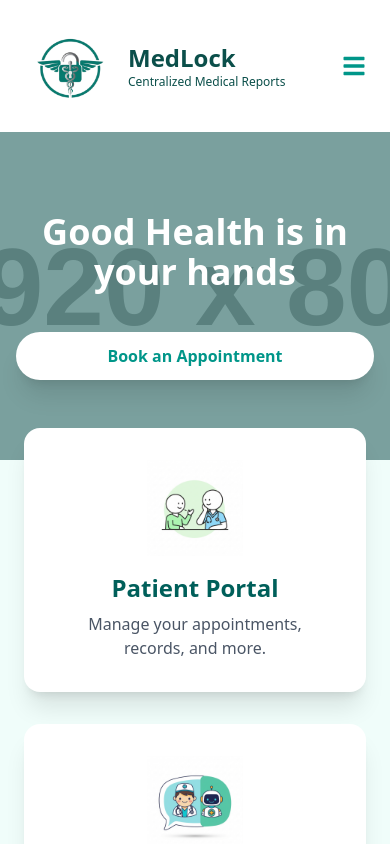
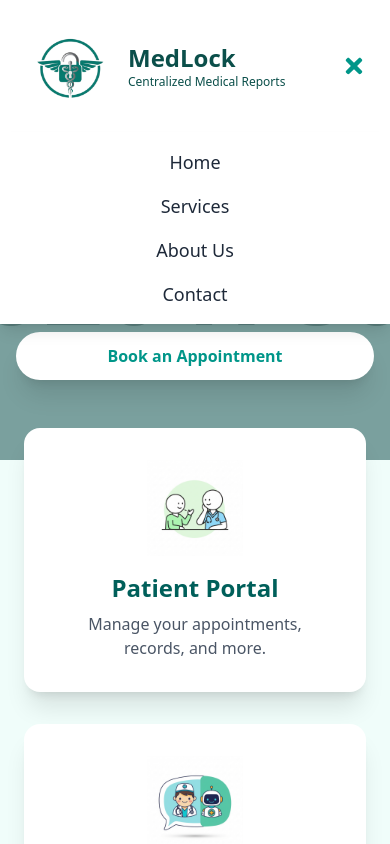
Before and after one commit to 844brijeshkumar/hospital-frontend, a React (Vite) app: page / in a window 390 px wide. Both pictures are taken after a click on the button 354 px from the left and 66 px from the top of the page. Shown: the top 844 px of the page. Built offline with nearby package versions, Linux system fonts and the light colour scheme.

Commit message:
mobile mode

```diff
--- a/src/pages/HomePage/index.jsx
+++ b/src/pages/HomePage/index.jsx
@@ -5,10 +5,12 @@ import {
   FaBars,
   FaMicrophone,
   FaStop,
+  FaTimes, // <-- Imported the close icon
 } from "react-icons/fa";
 import { Link } from "react-router-dom";
-import FallBack from "../../components/fallBack"
-// The new VoiceAssistant component
+import FallBack from "../../components/fallBack";
+
+// The VoiceAssistant component (remains unchanged)
 const VoiceAssistant = () => {
   const [isListening, setIsListening] = useState(false);
   const [status, setStatus] = useState("Press the mic to start talking.");
@@ -97,37 +99,44 @@ const VoiceAssistant = () => {
     </div>
   );
 };
-const nav =[{
-  id:1,
-  link:"/",
-  name:"Home"
+
+const nav = [
+  {
+    id: 1,
+    link: "/",
+    name: "Home",
   },
   {
-  id:2,
-  link:"/test",
-  name:"Services"
+    id: 2,
+    link: "/test",
+    name: "Services",
   },
   {
-  id:3,
-  link:"/about",
-  name:"About Us"
+    id: 3,
+    link: "/about",
+    name: "About Us",
   },
   {
-  id:4,
-  link:"/contact",
-  name:"Contact"
+    id: 4,
+    link: "/contact",
+    name: "Contact",
   },
-]
+];
 
 // The main App component
 const App = () => {
+  // State to manage mobile menu visibility
+  const [isMenuOpen, setIsMenuOpen] = useState(false);
+
+  // Function to toggle the menu state
+  const toggleMenu = () => {
+    setIsMenuOpen(!isMenuOpen);
+  };
+
   return (
     <div className={`bg-teal-50 text-gray-800`}>
-      {/* Header */}
-      {/* <FallBack/> */}
-      <header className="w-full bg-white shadow-md z-50">
+      <header className="w-full bg-white shadow-md z-50 relative">
         <nav className="container mx-auto px-6 py-4 flex items-center justify-between">
-
           <Link to="/" className="flex items-center space-x-2">
             <div className="flex items-center space-x-3">
               <div>
@@ -141,24 +150,49 @@ const App = () => {
               </div>
             </div>
           </Link>
+
+          {/* Desktop Navigation */}
           <div className="hidden md:flex space-x-6 text-gray-700 font-medium">
-           {
-            nav?.map((page,index)=>{
-              return(
+            {nav?.map((page, index) => {
+              return (
                 <Link
                   to={page.link}
                   key={index}
                   className="hover:text-teal-600 transition-colors duration-200"
                 >
                   {page.name}
-            </Link>)
-            })
-          }
+                </Link>
+              );
+            })}
           </div>
-          <button className="md:hidden text-teal-600">
+
+          {/* Mobile Menu Button */}
+          <button onClick={toggleMenu} className="md:hidden text-teal-600">
+            {isMenuOpen ? (
+              <FaTimes className="w-6 h-6" />
+            ) : (
               <FaBars className="w-6 h-6" />
+            )}
           </button>
         </nav>
+
+        {/* Mobile Menu Dropdown */}
+        {isMenuOpen && (
+          <div className="md:hidden absolute top-full left-0 w-full bg-white shadow-lg py-4">
+            <div className="flex flex-col items-center space-y-4">
+              {nav?.map((page, index) => (
+                <Link
+                  to={page.link}
+                  key={index}
+                  onClick={toggleMenu} // Close menu on link click
+                  className="hover:text-teal-600 transition-colors duration-200 text-lg"
+                >
+                  {page.name}
+                </Link>
+              ))}
+            </div>
+          </div>
+        )}
       </header>
 
       {/* Hero Section */}
@@ -206,21 +240,14 @@ const App = () => {
             </p>
           </div>
 
-          {/* AI Assistant Card - Replaced with the new component */}
-          {/* <VoiceAssistant /> */}
+          {/* AI Assistant Card */}
           <Link to="/logina">
             <div className="bg-white h-full p-8 rounded-2xl shadow-xl flex flex-col items-center text-center transition-transform transform hover:scale-105 duration-300">
               <img src="AI.png" alt="AI Icon" className="w-24 h-24 mb-4" />
               <h3 className="text-2xl font-semibold text-teal-800">
                 AI Assistant
               </h3>
-              {/* <p className="text-gray-600 mt-2">
-                Manage your appointments, records, and more.
-              </p> */}
-              <div
-                // onClick={startListening}
-                className="bg-teal-600 text-white p-2 rounded-full hover:bg-teal-700 transition-colors duration-200"
-              >
+              <div className="bg-teal-600 text-white p-2 rounded-full hover:bg-teal-700 transition-colors duration-200">
                 <FaMicrophone className="w-4 h-4" />
               </div>{" "}
             </div>
--- a/src/pages/HospitalPage/index.jsx
+++ b/src/pages/HospitalPage/index.jsx
@@ -1,23 +1,39 @@
+import React, { useState } from 'react';
 
-import React from "react";
+// The main App component that renders the complete page,
+// including the responsive header and the portal cards.
+const App = () => {
+  // useState hook to manage the state of the mobile menu (open or closed).
+  const [isMenuOpen, setIsMenuOpen] = useState(false);
 
-// This new page component displays only the Doctor and Hospital portal cards.
-// It reuses the header and footer from your original App component.
-// I have removed the import for react-icons/fa and react-router-dom/Link to make the code self-contained and resolve the compilation error.
-const NewPage = () => {
+  // A function to toggle the state of the menu.
+  const toggleMenu = () => {
+    setIsMenuOpen(!isMenuOpen);
+  };
+
   return (
-    <div className={`bg-teal-50 text-gray-800`}>
-      {/* Header - Reusing the header from the original App component */}
-      <header className="w-full bg-white shadow-md z-50">
+    <div className={`font-sans antialiased text-gray-800 bg-teal-50 min-h-screen`}>
+      {/* Header component with a drop shadow */}
+      <header className="w-full bg-white shadow-lg z-50 fixed top-0 left-0">
         <nav className="container mx-auto px-6 py-4 flex items-center justify-between">
+          {/* Logo and site title */}
           <a href="#" className="flex items-center space-x-2">
-            <img
-              src="logo.png"
-              className="w-30 h-33 text-teal-700"
-              alt="MedLock Logo"
-            />
-            <span className="text-2xl font-bold text-teal-900">MedLock</span>
+            {/* Using an inline SVG for the logo for a self-contained component */}
+            <div className="flex items-center space-x-3">
+             <div>
+               <img src="logo.png" className="h-25 w-23" alt="MedLock Logo" />
+             </div>
+             <div>
+               <h1 className="text-2xl font-bold text-[#0b4f4a]">MedLock</h1>
+               <p className="text-xs text-[#0b4f4a]">
+                 Centralized Medical Reports
+               </p>
+             </div>
+          </div>
+            {/* <span className="text-2xl font-bold text-teal-900">MedLock</span> */}
           </a>
+
+          {/* Desktop navigation menu - visible on medium screens and up */}
           <div className="hidden md:flex space-x-6 text-gray-700 font-medium">
             <a
               href="#"
@@ -44,8 +60,13 @@ const NewPage = () => {
               Contact
             </a>
           </div>
-          <button className="md:hidden text-teal-600">
-            {/* Using an inline SVG to replace FaBars for a self-contained component */}
+
+          {/* Mobile menu button - visible on small screens */}
+          <button
+            onClick={toggleMenu}
+            className="md:hidden text-teal-600 focus:outline-none"
+          >
+            {/* Using an inline SVG for the menu icon */}
             <svg
               xmlns="http://www.w3.org/2000/svg"
               className="w-6 h-6"
@@ -64,16 +85,70 @@ const NewPage = () => {
         </nav>
       </header>
 
+      {/* Mobile navigation menu - conditionally rendered */}
+      <div
+        className={`fixed top-0 left-0 h-full w-64 bg-white shadow-xl z-50 transform transition-transform duration-300 ease-in-out md:hidden ${
+          isMenuOpen ? 'translate-x-0' : '-translate-x-full'
+        }`}
+      >
+        <div className="p-6 flex flex-col items-start space-y-4">
+          {/* Close button for the mobile menu */}
+          <button
+            onClick={toggleMenu}
+            className="self-end text-gray-500 hover:text-gray-900 focus:outline-none"
+          >
+            <svg
+              xmlns="http://www.w3.org/2000/svg"
+              className="h-6 w-6"
+              fill="none"
+              viewBox="0 0 24 24"
+              stroke="currentColor"
+            >
+              <path
+                strokeLinecap="round"
+                strokeLinejoin="round"
+                strokeWidth={2}
+                d="M6 18L18 6M6 6l12 12"
+              />
+            </svg>
+          </button>
+
+          {/* Mobile navigation links */}
+          <a
+            href="#"
+            className="text-gray-700 font-medium hover:text-teal-600 transition-colors duration-200 w-full text-left"
+          >
+            Home
+          </a>
+          <a
+            href="#"
+            className="text-gray-700 font-medium hover:text-teal-600 transition-colors duration-200 w-full text-left"
+          >
+            Services
+          </a>
+          <a
+            href="#"
+            className="text-gray-700 font-medium hover:text-teal-600 transition-colors duration-200 w-full text-left"
+          >
+            About Us
+          </a>
+          <a
+            href="#"
+            className="text-gray-700 font-medium hover:text-teal-600 transition-colors duration-200 w-full text-left"
+          >
+            Contact
+          </a>
+        </div>
+      </div>
       {/* Main content container */}
-      <main className="container mx-auto px-6 py-12">
+      <main className="container  mx-auto px-6 py-12 pt-50">
         <h1 className="text-4xl md:text-5xl font-bold text-center text-teal-900 mb-12">
           Welcome Back Hospital Hands
         </h1>
         {/* Two Card Section, centered and responsive */}
         <section className="grid grid-cols-1 md:grid-cols-2 gap-8 justify-items-center">
           {/* Doctor Card */}
-          {/* A new card for the Doctor Portal */}
-          {/* Using an anchor tag instead of Link to avoid the react-router-dom dependency */}
+          {/* Using a placeholder image for the card icon */}
           <a href="#" className="w-full max-w-sm">
             <div className="bg-white p-8 rounded-2xl shadow-xl flex flex-col items-center text-center transition-transform transform hover:scale-105 duration-300 h-full">
               <img
@@ -91,8 +166,7 @@ const NewPage = () => {
           </a>
 
           {/* Hospital Card */}
-          {/* This card is taken from your original page */}
-          {/* Using an anchor tag instead of Link to avoid the react-router-dom dependency */}
+          {/* Using a placeholder image for the card icon */}
           <a href="#" className="w-full max-w-sm">
             <div className="bg-white p-8 rounded-2xl shadow-xl flex flex-col items-center text-center transition-transform transform hover:scale-105 duration-300 h-full">
               <img
@@ -121,4 +195,4 @@ const NewPage = () => {
   );
 };
 
-export default NewPage;
+export default App;
```
Lines whose indentation alone changed are shown as unchanged.
